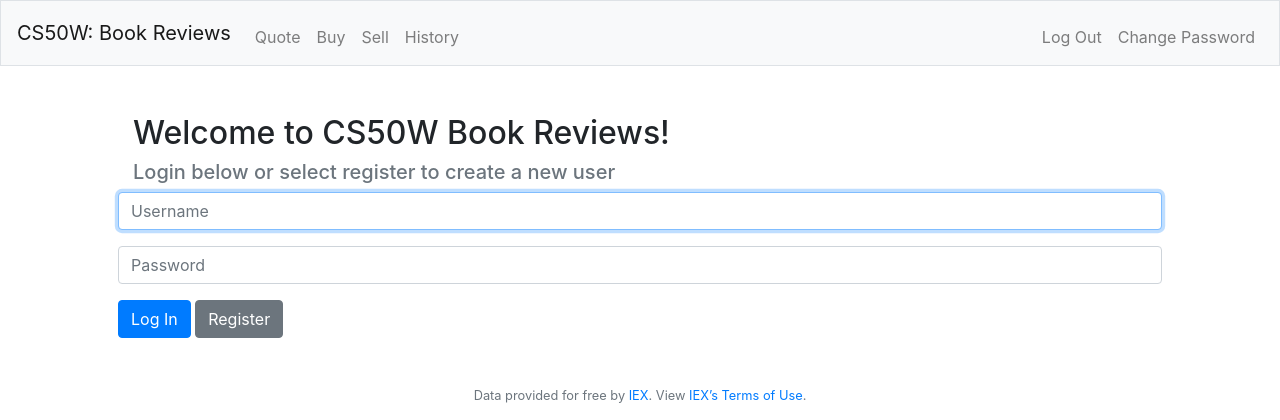
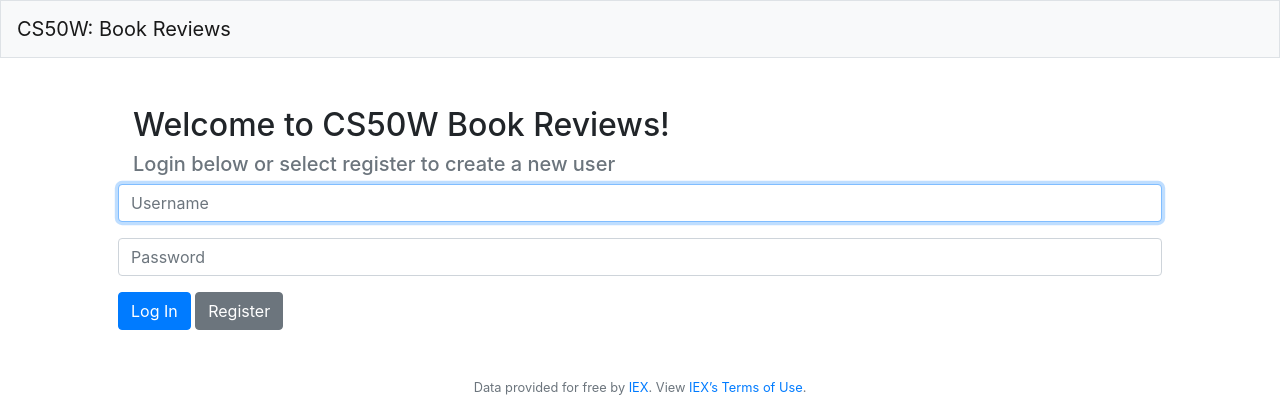
Before and after one commit to andrew-curthoys/CS50W, a Flask app: page / in a window 1280 px wide. Shown: the top 420 px of the page. Run offline with Flask 2, Linux system fonts and the light colour scheme; the visitor is signed in with stand-in values (Sample User, id 1); some libraries are stand-ins or nearby versions.

Commit message:
Updated layout html page

```diff
--- a/Projects/project1/templates/layout.html
+++ b/Projects/project1/templates/layout.html
@@ -32,20 +32,6 @@
             <button aria-controls="navbar" aria-expanded="false" aria-label="Toggle navigation" class="navbar-toggler" data-target="#navbar" data-toggle="collapse" type="button">
                 <span class="navbar-toggler-icon"></span>
             </button>
-            <div class="collapse navbar-collapse" id="navbar">
-                {% if session.user_id %}
-                    <ul class="navbar-nav mr-auto mt-2">
-                        <li class="nav-item"><a class="nav-link" href="/quote">Quote</a></li>
-                        <li class="nav-item"><a class="nav-link" href="/buy">Buy</a></li>
-                        <li class="nav-item"><a class="nav-link" href="/sell">Sell</a></li>
-                        <li class="nav-item"><a class="nav-link" href="/history">History</a></li>
-                    </ul>
-                    <ul class="navbar-nav ml-auto mt-2">
-                        <li class="nav-item"><a class="nav-link" href="/logout">Log Out</a></li>
-                        <li class="nav-item"><a class="nav-link" href="/change_password">Change Password</a></li>
-                    </ul>
-                {% endif %}
-            </div>
         </nav>
 
         {% if get_flashed_messages() %}
```
